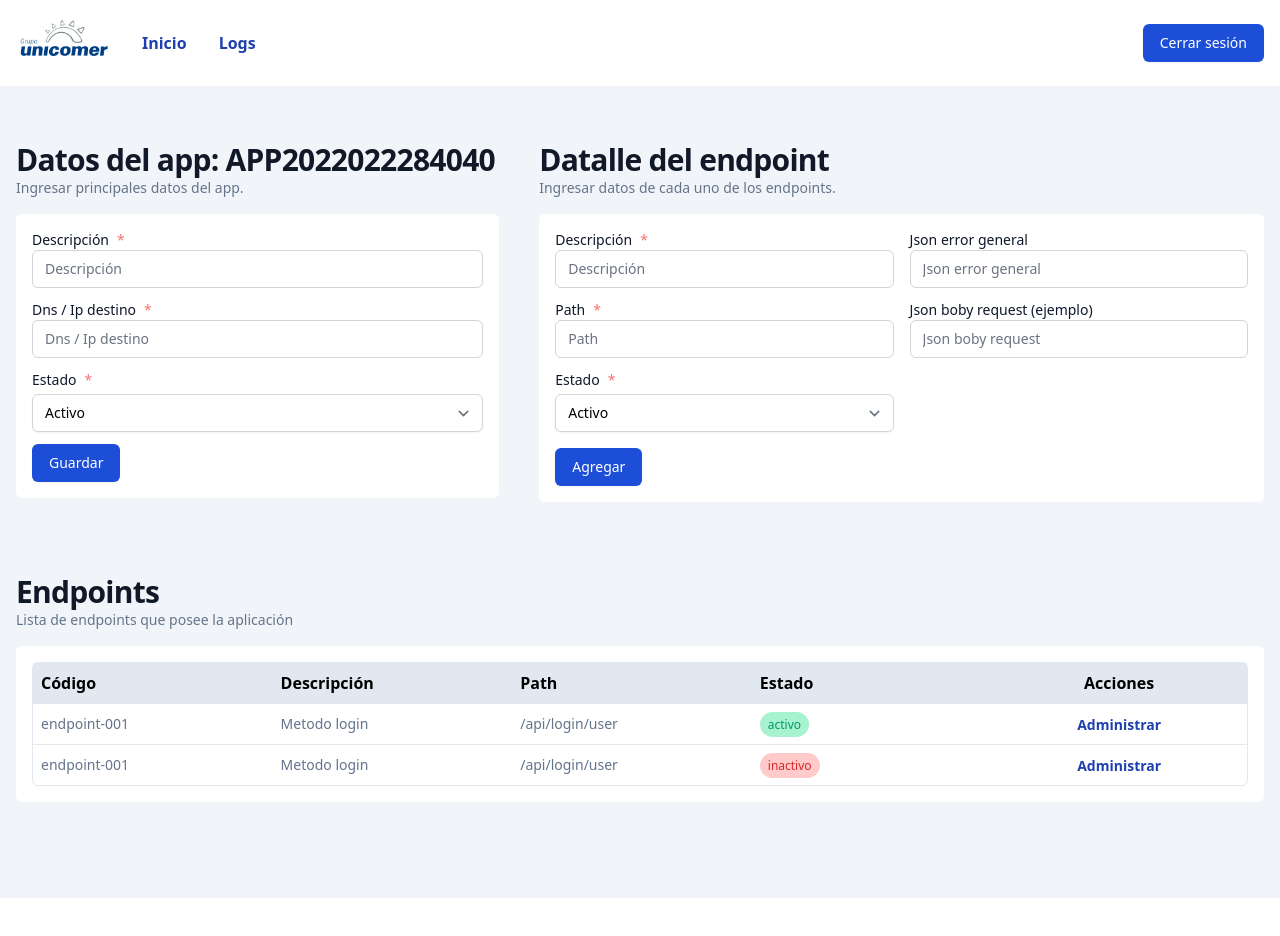
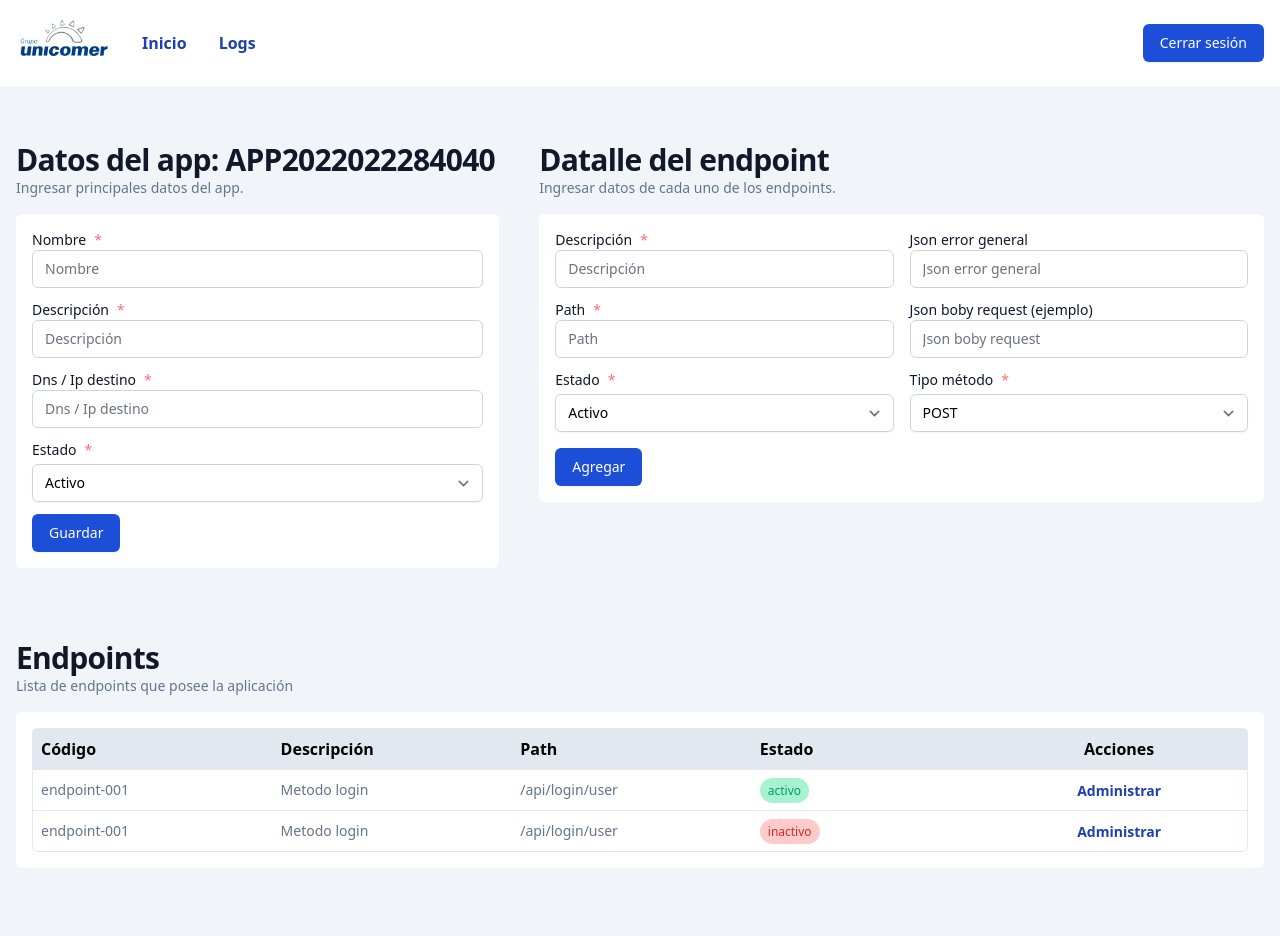
Before and after one commit to yhau1989/api-router-admin, a Next.js app in the folder site/: page /dashboard/new-app in a window 1280 px wide. Shown: the top 936 px of the page. Before the commit the page ends 898 px from the top, so only its background shows below. Built offline with nearby package versions, Linux system fonts and the light colour scheme.

Commit message:
Add enpoints

```diff
--- a/site/config.js
+++ b/site/config.js
@@ -5,4 +5,8 @@ export const URLS = {
     URL_LOGIN: `${API_URL}/api/login`,
     URL_GET_ALL_APPS: `${API_URL}/api/allappactives`,
     URL_GET_ALL_ENDPOINTS: `${API_URL}/api/allaendpoints`,
+    URL_ADD_APPS: `${API_URL}/api/addapp`,
+    URL_ADD_ENDPOINTS: `${API_URL}/api/addendpoint`,
+    URL_GET_APP: `${API_URL}/api/appbycode`,
+
 };
--- a/site/pages/dashboard.js
+++ b/site/pages/dashboard.js
@@ -66,7 +66,7 @@ export default function Dashboard() {
             {/* <button className="rounded-md p-2 h-10 text-white text-sm font-semibold bg-blue-800">
               Nueva App
             </button> */}
-            <Link href="/dashboard/edit-app">
+            <Link href="/dashboard/new-app">
             <a className="inline-flex justify-center py-2 px-4 border border-transparent shadow-sm text-sm font-medium rounded-md text-white bg-blue-700 hover:bg-blue-800">
               Nueva App
             </a>
--- a/site/pages/dashboard/new-app.js
+++ b/site/pages/dashboard/new-app.js
@@ -2,32 +2,124 @@ import { useState } from "react"
 import Image from "next/image";
 import Link from "next/link";
 import { generateApp } from "../../libs/utils";
-
+import { fetchAddApp, fetchAddEndpoint, fetchGetAppByCode } from "../../services/servicesData";
+import { useFormik } from "formik";
+import * as Yup from "yup";
 
 
 export default function NewApp() {
 
-  const [descApp, setDescApp] = useState("");
-  const [ipApp, setIpApp] = useState("");
-  const [statusApp, setStatusApp] = useState("0");
-  const [codeApp, setCodeApp] = useState("APP20220312221223999")
+  const [codeApp] = useState(generateApp());
+  const [idApp, setIdApp] = useState(null);
 
-  const [descEndPoint, setDescEndPoint] = useState("");
-  const [pathEndPoint, setPathEndPoint] = useState("");
-  const [jsonErrorGeneralEndPoint, setJsonErrorGeneralEndPoint] = useState("");
-  const [jsonBodyEndPoint, setJsonBodyEndPoint] = useState("");
-  const [statusEndPoint, setStatusEndPoint] = useState("0");
+  const campoRequeridoMsg = "* campo requerido";
+
+  const formikApp = useFormik({
+    initialValues: {
+      nameApp: "",
+      descApp: "",
+      ipApp: "",
+      statusApp: "1",
+      codigoApp: codeApp,
+    },
+    validationSchema: Yup.object({
+      nameApp: Yup.string()
+        .required(campoRequeridoMsg),
+      descApp: Yup.string()
+        .required(campoRequeridoMsg),
+      ipApp: Yup.string()
+        .required(campoRequeridoMsg),
+    }),
+    onSubmit: (values) => {
+      const app = {
+        nombre: values.nameApp,
+        descripcion: values.descApp,
+        codigo: values.codigoApp,
+        dnsIpDestino: values.ipApp
+      };
+
+      fetchAddApp(app).then(rsp => {
+        const { data, request, status } = rsp.response;
+        if(status == 200 && data.status == 0){
+          fetchGetAppByCode(values.codigoApp).then( xresp => {
+            const { data, request, status } = xresp.response;
+            if(status == 200 && data.status == 0){
+              alert('App agregada con exito')
+              setIdApp(data.data);
+            }
+            else
+            {
+              console.log('fetchGetAppByCode error:', xresp.response);
+            }
+          });
+        } else {
+          alert(data.msg)
+        }
+      });
+    },
+  });
+
+  const formikEndPoints = useFormik({
+    initialValues: {
+      codeApp: idApp?.id,
+      descEndPoint: "",
+      pathEndPoint: "",
+      jsonErrorGeneralEndPoint: "",
+      jsonBodyEndPoint: "",
+      statusEndPoint: "1",
+      metodoRest: "POST",
+    },
+    validationSchema: Yup.object({
+      descEndPoint: Yup.string()
+        .required(campoRequeridoMsg),
+      pathEndPoint: Yup.string()
+        .required(campoRequeridoMsg),
+    }),
+    onSubmit: (values) => {
+      if(idApp?.id)
+      {
+        const endPoint = {
+          p_aplicacion: idApp.id,
+          p_path: values.pathEndPoint,
+          p_descripcion: values.descEndPoint,
+          p_jsonRequest: values.jsonBodyEndPoint,
+          p_jsonResponseErrorDefault: values.jsonErrorGeneralEndPoint,
+          p_metodoRestApi: values.metodoRest,
+          p_estado: values.statusEndPoint
+        };
+
+        fetchAddEndpoint(endPoint).then(rsp => {
+           console.log(rsp);
+           const { data, request, status } = rsp.response;
+           if(status == 200 && data.status == 0){
+              alert('Enpoint agregado con correctamente')
+           } else {
+              alert(data.msg)
+           }
+        });
+
+      }
+      else
+      {
+        alert('Primero debe agregar un app')
+      }
 
 
-  const handleSaveApp = () => {
-    alert('sadd')
+      // fetchAddEndpoint(endPoint).then(rsp => {
+      //   console.log(rsp);
+      //   const { data, request, status } = rsp.response;
+      //   if(status == 200 && data.status == 0){
+      //     alert('Enpoint agregado con correctamente')
+      //   } else {
+      //     alert(data.msg)
+      //   }
+      // });
 
-  }
+    },
+  });
 
-  const handleAddEndpoint = () => {
-    alert('sadd')
 
-  }
+
 
 
   return (
@@ -55,10 +147,10 @@ export default function NewApp() {
       </nav>
       <main className="bg-slate-100 pb-20">
         <section className="my-10 p-4 flex flex-col md:flex-row gap-10">
-          <div className="w-full md:w-2/5 ">
+          <form id="form1" onSubmit={formikApp.handleSubmit} className="w-full md:w-2/5 ">
             <div>
               <h1 className="text-gray-900 text-3xl font-extrabold tracking-tight">
-                Datos del app: {generateApp()}
+                Datos del app: {codeApp}
               </h1>
               <h5 className=" text-slate-500 text-sm">
                 Ingresar principales datos del app.
@@ -67,7 +159,34 @@ export default function NewApp() {
             <div className="p-4 mt-4 rounded-md bg-white w-full flex flex-col gap-3">
               <div>
                 <label
-                  htmlFor="descripcion-app"
+                  htmlFor="descApp"
+                  className="text-slate-900 text-sm flex items-center"
+                >
+                  Nombre <span className="text-red-400 mx-2">*</span>
+                </label>
+                <input
+                  className="bg-white w-full py-2 px-3 border border-gray-300 rounded-md text-sm"
+                  type="text"
+                  id="nameApp"
+                  name="nameApp"
+                  placeholder="Nombre"
+                  onBlur={formikApp.handleBlur}
+                  onChange={formikApp.handleChange}
+                  value={formikApp.values.nameApp}
+                />
+                <div>
+                  {
+                    formikApp.touched.nameApp && formikApp.errors.nameApp ? (
+                      <span className="text-xs text-red-500">
+                        {formikApp.errors.nameApp}
+                      </span>
+                    ) : null
+                  }
+                </div>
+              </div>
+              <div>
+                <label
+                  htmlFor="descApp"
                   className="text-slate-900 text-sm flex items-center"
                 >
                   Descripción <span className="text-red-400 mx-2">*</span>
@@ -75,16 +194,26 @@ export default function NewApp() {
                 <input
                   className="bg-white w-full py-2 px-3 border border-gray-300 rounded-md text-sm"
                   type="text"
-                  id="descripcion-app"
-                  name="descripción-app"
+                  id="descApp"
+                  name="descApp"
                   placeholder="Descripción"
-                  value={descApp}
-                  onChange={e => setDescApp(e.target.va)}
+                  onBlur={formikApp.handleBlur}
+                  onChange={formikApp.handleChange}
+                  value={formikApp.values.descApp}
                 />
+                <div>
+                  {
+                    formikApp.touched.descApp && formikApp.errors.descApp ? (
+                      <span className="text-xs text-red-500">
+                        {formikApp.errors.descApp}
+                      </span>
+                    ) : null
+                  }
+                </div>
               </div>
               <div>
                 <label
-                  htmlFor="email-address"
+                  htmlFor="ipApp"
                   className="text-slate-900 text-sm flex items-center"
                 >
                   Dns / Ip destino <span className="text-red-400 mx-2">*</span>
@@ -92,12 +221,22 @@ export default function NewApp() {
                 <input
                   className="bg-white w-full py-2 px-3 border border-gray-300 rounded-md text-sm"
                   type="text"
-                  id="dnp-ip"
-                  name="dnp-ip"
+                  id="ipApp"
+                  name="ipApp"
                   placeholder="Dns / Ip destino"
-                  value={ipApp}
-                  onChange={e => setIpApp(e.target.va)}
+                  onBlur={formikApp.handleBlur}
+                  onChange={formikApp.handleChange}
+                  value={formikApp.values.ipApp}
                 />
+                <div>
+                  {
+                    formikApp.touched.ipApp && formikApp.errors.ipApp ? (
+                      <span className="text-xs text-red-500">
+                        {formikApp.errors.ipApp}
+                      </span>
+                    ) : null
+                  }
+                </div>
               </div>
               <div>
                 <label
@@ -111,7 +250,9 @@ export default function NewApp() {
                   name="country"
                   autoComplete="country-name"
                   className="mt-1 block w-full py-2 px-3 border border-gray-300 bg-white rounded-md shadow-sm focus:outline-none focus:ring-indigo-500 focus:border-indigo-500 text-sm"
-                  onChange={(e) => setStatusApp(e.target.value)}
+                  onBlur={formikApp.handleBlur}
+                  onChange={formikApp.handleChange}
+                  value={formikApp.values.statusApp}
                 >
                   <option value="1">Activo</option>
                   <option value="0">Inactivo</option>
@@ -119,14 +260,14 @@ export default function NewApp() {
               </div>
               <div>
                 <button className="inline-flex justify-center py-2 px-4 border border-transparent shadow-sm text-sm font-medium rounded-md text-white bg-blue-700 hover:bg-blue-800"
-                onClick={() => handleSaveApp()}
+                type="submit"
                 >
                   Guardar
                 </button>
               </div>
             </div>
-          </div>
-          <div className="w-full md:w-3/5">
+          </form>
+          <form id="form2" onSubmit={formikEndPoints.handleSubmit} className="w-full md:w-3/5">
             <div>
               <h1 className="text-gray-900 text-3xl font-extrabold tracking-tight">
                 Datalle del endpoint
@@ -140,7 +281,7 @@ export default function NewApp() {
                 <div className="w-full flex flex-col gap-3">
                   <div>
                     <label
-                      htmlFor="descripcion-endpoint"
+                      htmlFor="descEndPoint"
                       className="text-slate-900 text-sm flex items-center"
                     >
                       Descripción <span className="text-red-400 mx-2">*</span>
@@ -148,14 +289,26 @@ export default function NewApp() {
                     <input
                       className="bg-white w-full py-2 px-3 border border-gray-300 rounded-md text-sm"
                       type="text"
-                      id="descripcion-endpoint"
-                      name="descripción-endpoint"
+                      id="descEndPoint"
+                      name="descEndPoint"
                       placeholder="Descripción"
+                      onBlur={formikEndPoints.handleBlur}
+                      onChange={formikEndPoints.handleChange}
+                      value={formikEndPoints.values.descEndPoint}
                     />
+                    <div>
+                  {
+                    formikEndPoints.touched.descEndPoint && formikEndPoints.errors.descEndPoint ? (
+                      <span className="text-xs text-red-500">
+                        {formikEndPoints.errors.descEndPoint}
+                      </span>
+                    ) : null
+                  }
+                </div>
                   </div>
                   <div>
                     <label
-                      htmlFor="enpoint-path"
+                      htmlFor="pathEndPoint"
                       className="text-slate-900 text-sm flex items-center"
                     >
                       Path <span className="text-red-400 mx-2">*</span>
@@ -163,23 +316,35 @@ export default function NewApp() {
                     <input
                       className="bg-white w-full py-2 px-3 border border-gray-300 rounded-md text-sm"
                       type="text"
-                      id="enpoint-path"
-                      name="enpoint-path"
+                      id="pathEndPoint"
+                      name="pathEndPoint"
                       placeholder="Path"
+                      onBlur={formikEndPoints.handleBlur}
+                      onChange={formikEndPoints.handleChange}
+                      value={formikEndPoints.values.pathEndPoint}
                     />
+                    {
+                    formikEndPoints.touched.pathEndPoint && formikEndPoints.errors.pathEndPoint ? (
+                      <span className="text-xs text-red-500">
+                        {formikEndPoints.errors.pathEndPoint}
+                      </span>
+                    ) : null
+                  }
                   </div>
                   <div>
                     <label
-                      htmlFor="enpoint-status"
+                      htmlFor="statusEndPoint"
                       className="text-slate-900 text-sm flex items-center"
                     >
                       Estado <span className="text-red-400 mx-2">*</span>
                     </label>
                     <select
-                      id="enpoint-status"
-                      name="enpoint-status"
+                      id="statusEndPoint"
+                      name="statusEndPoint"
                       className="mt-1 block w-full py-2 px-3 border border-gray-300 bg-white rounded-md shadow-sm focus:outline-none focus:ring-indigo-500 focus:border-indigo-500 text-sm"
-                      onChange={(e) => setStatusEndPoint(e.target.value)}
+                      onBlur={formikEndPoints.handleBlur}
+                      onChange={formikEndPoints.handleChange}
+                      value={formikEndPoints.values.statusEndPoint}
                     >
                       <option value="1">Activo</option>
                       <option value="0">Inactivo</option>
@@ -189,7 +354,7 @@ export default function NewApp() {
                 <div className="w-full flex flex-col gap-3">
                   <div>
                     <label
-                      htmlFor="enpoint-json-error"
+                      htmlFor="jsonErrorGeneralEndPoint"
                       className="text-slate-900 text-sm flex items-center"
                     >
                       Json error general
@@ -197,14 +362,17 @@ export default function NewApp() {
                     <input
                       className="bg-white w-full py-2 px-3 border border-gray-300 rounded-md text-sm"
                       type="text"
-                      id="enpoint-json-error"
-                      name="enpoint-json-error"
+                      id="jsonErrorGeneralEndPoint"
+                      name="jsonErrorGeneralEndPoint"
                       placeholder="Json error general"
+                      onBlur={formikEndPoints.handleBlur}
+                      onChange={formikEndPoints.handleChange}
+                      value={formikEndPoints.values.jsonErrorGeneralEndPoint}
                     />
                   </div>
                   <div>
                     <label
-                      htmlFor="enpoint-json-body"
+                      htmlFor="jsonBodyEndPoint"
                       className="text-slate-900 text-sm flex items-center"
                     >
                       Json boby request (ejemplo)
@@ -212,23 +380,53 @@ export default function NewApp() {
                     <input
                       className="bg-white w-full py-2 px-3 border border-gray-300 rounded-md text-sm"
                       type="text"
-                      id="enpoint-json-body"
-                      name="enpoint-json-body"
+                      id="jsonBodyEndPoint"
+                      name="jsonBodyEndPoint"
                       placeholder="Json boby request"
+                      onBlur={formikEndPoints.handleBlur}
+                      onChange={formikEndPoints.handleChange}
+                      value={formikEndPoints.values.jsonBodyEndPoint}
                     />
+                  </div>
+                  <div>
+                    <label
+                      htmlFor="metodoRest"
+                      className="text-slate-900 text-sm flex items-center"
+                    >
+                      Tipo método <span className="text-red-400 mx-2">*</span>
+                    </label>
+                    <select
+                      id="metodoRest"
+                      name="metodoRest"
+                      className="mt-1 block w-full py-2 px-3 border border-gray-300 bg-white rounded-md shadow-sm focus:outline-none focus:ring-indigo-500 focus:border-indigo-500 text-sm"
+                      onBlur={formikEndPoints.handleBlur}
+                      onChange={formikEndPoints.handleChange}
+                      value={formikEndPoints.values.metodoRest}
+                    >
+                      <option value="POST">POST</option>
+                      <option value="GET">GET</option>
+                      <option value="DELETE">DELETE</option>
+                      <option value="HEAD">HEAD</option>
+                      <option value="PUT">PUT</option>
+                      <option value="PATCH">PATCH</option>
+                      <option value="OPTION">OPTIONS</option>
+                      <option value="TRACE">TRACE</option>
+                    </select>
                   </div>
                 </div>
               </div>
 
               <div className=" w-full flex flex-row gap-4">
                 <div>
-                  <button className="inline-flex justify-center py-2 px-4 border border-transparent shadow-sm text-sm font-medium rounded-md text-white bg-blue-700 hover:bg-blue-800">
+                  <button className="inline-flex justify-center py-2 px-4 border border-transparent shadow-sm text-sm font-medium rounded-md text-white bg-blue-700 hover:bg-blue-800"
+                  type="submit"
+                  >
                     Agregar
                   </button>
                 </div>
               </div>
             </div>
-          </div>
+          </form>
         </section>
         <section className="mt-10 p-4">
           <div className="flex justify-between items-center">
```
Also changed, not shown: site/services/servicesData.js (+33 -0 lines).
